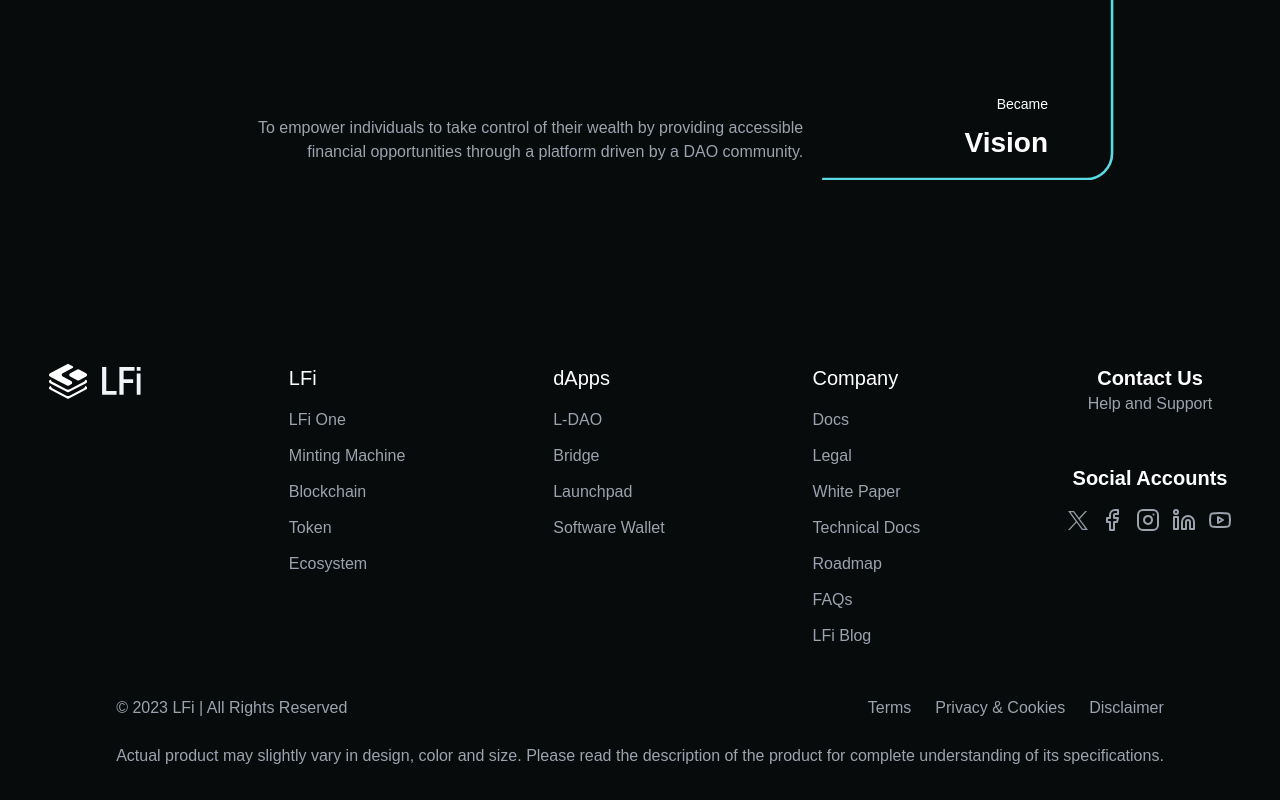
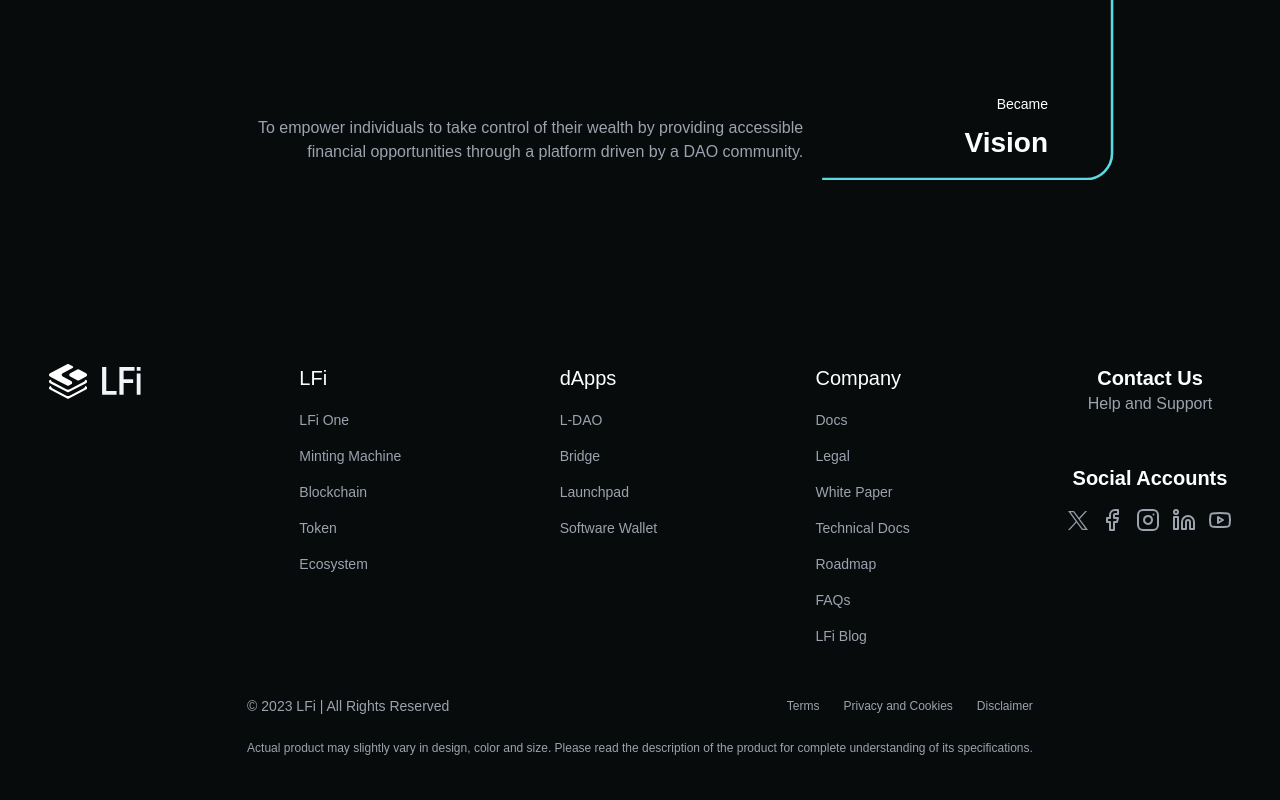
Before and after one commit to IbrahimIjai/lficlone, a Next.js app: page / in a window 1280 px wide. Shown: the part 5775-6575 px from the top of the page. Built offline with nearby package versions, Linux system fonts and the light colour scheme.

Commit message:
update to footer style

```diff
--- a/src/components/layout/Footer.tsx
+++ b/src/components/layout/Footer.tsx
@@ -11,24 +11,22 @@
         <div className="flex items-center">
           <Logo />
         </div>
-        {footerLinks.map((item, i) => {
-          return (
+        {footerLinks.map((item, i) => (
           <div className="flex flex-col items-center lg:items-start" key={i}>
             <h1 className="font-medium text-white text-xl mb-4">
               {item.title}
             </h1>
             <ul className="flex flex-col  gap-3 items-center lg:items-start">
-                {item.items.map((link, j) => {
-                  return (
+              {item.items.map((link, j) => (
                 <li key={j}>
-                      <Link href={link.href}>{link.item}</Link>
+                  <Link href={link.href} className="hover:text-primary text-sm">
+                    {link.item}
+                  </Link>
                 </li>
-                  );
-                })}
+              ))}
             </ul>
           </div>
-          );
-        })}
+        ))}
         <div className="text-center my-4 lg:my-0">
           <div className="mb-6">
             <h1 className="font-semibold text-xl text-white">Contact Us</h1>
@@ -61,14 +59,16 @@
 
       <div className="flex flex-col items-center gap-6 text-center">
         <div className="flex flex-col lg:w-full lg:justify-between gap-3 lg:flex-row items-center">
-          <p>© 2023 LFi | All Rights Reserved</p>
+          <p className="text-sm">© 2023 LFi | All Rights Reserved</p>
           <div className="flex gap-6 items-center">
-            <Link href="/terms">Terms</Link>
-            <Link href="/terms">Privacy & Cookies</Link>
-            <Link href="/terms">Disclaimer</Link>
+            {T_and_Cs.map(({ link, text }, i) => (
+              <Link key={i} className="text-xs hover:text-primary" href={link}>
+                {text}
+              </Link>
+            ))}
           </div>
         </div>
-        <p>
+        <p className="text-xs">
           Actual product may slightly vary in design, color and size. Please
           read the description of the product for complete understanding of its
           specifications.
@@ -77,3 +77,8 @@
     </div>
   );
 }
+const T_and_Cs = [
+  { link: "/terms", text: "Terms" },
+  { link: "/terms", text: "Privacy and Cookies" },
+  { link: "/terms", text: "Disclaimer" },
+];
```
Lines whose indentation alone changed are shown as unchanged.
